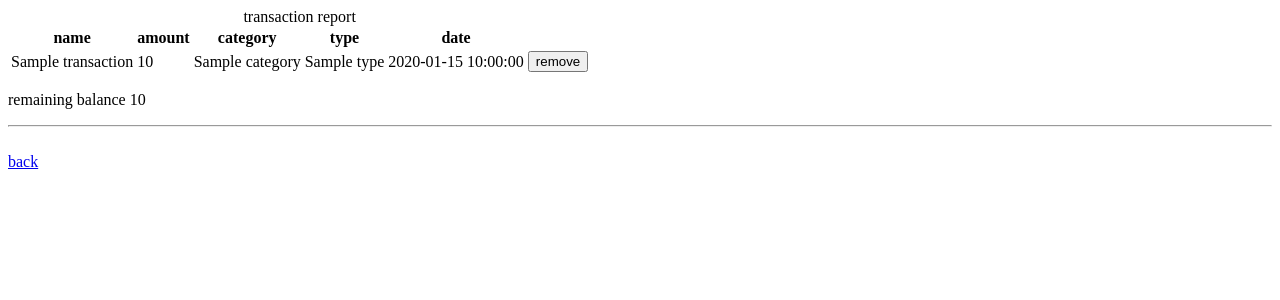
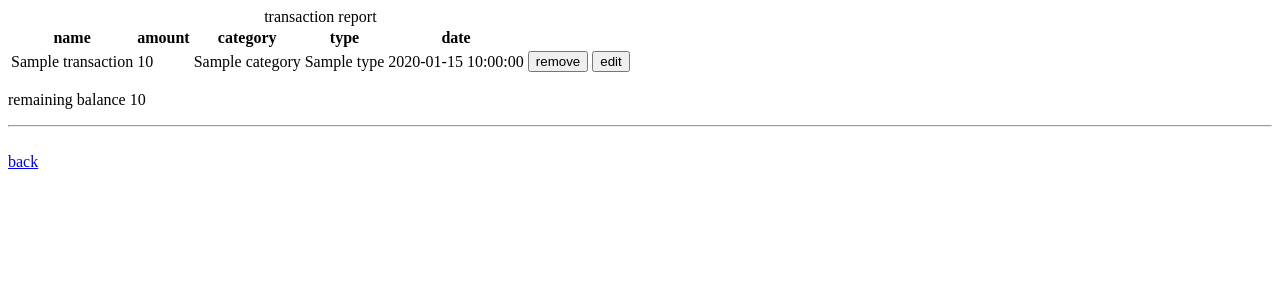
Before and after one commit to Atharken/Flask, a Flask app: template templates/transaction.html in a window 1280 px wide. Shown: the top 300 px of the page. Run offline with Flask 3, Linux system fonts and the light colour scheme; the template is opened without the code that fills it: most values are stand-ins (such as "Sample title", 1, 10 or a date in 2020).

Commit message:
Update transaction.html

```diff
--- a/templates/transaction.html
+++ b/templates/transaction.html
@@ -39,6 +39,11 @@
                         <button type = "submit">remove</button>
                       </form>
                     </td>
+                    <td>
+                      <form action = "{{url_for('edit', index = loop.index0)}}" method = "post">
+                        <button type = "submit">edit</button>
+                      </form>
+                    </td>
                 </tr>
                 {%endfor%}
         </tbody>
```
